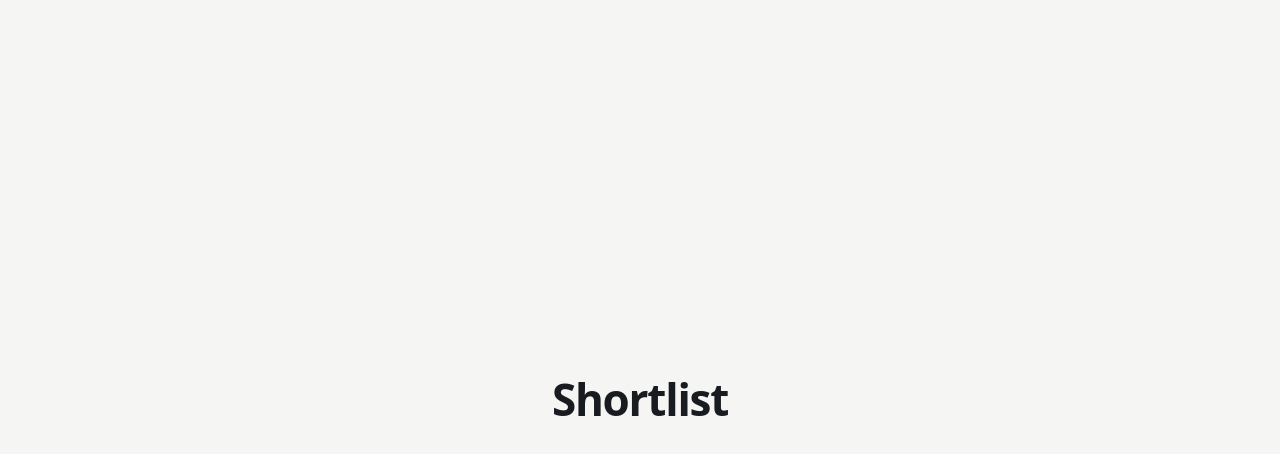
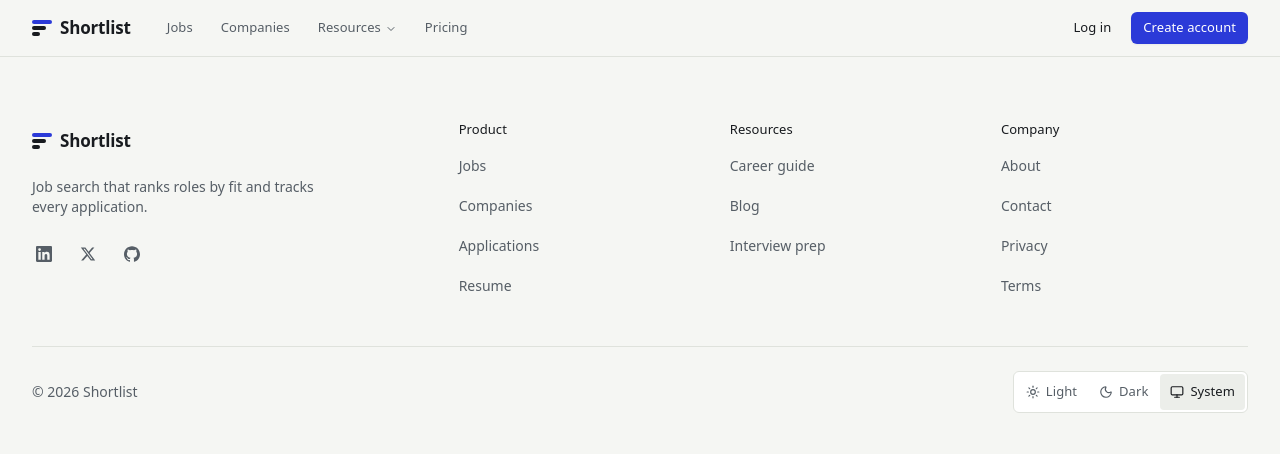
Before and after one commit to swadesh-231/JobPortal, a React (Vite) app: page / in a window 1280 px wide. Shown: the top 454 px of the page. Built offline with nearby package versions, Linux system fonts and the light colour scheme.

Commit message:
Compose page shell with skip link, tooltips and toaster

```diff
--- a/src/App.tsx
+++ b/src/App.tsx
@@ -1,8 +1,13 @@
+import Page from '@/app/page'
+import { Toaster } from '@/components/ui/sonner'
+import { TooltipProvider } from '@/components/ui/tooltip'
+
 function App() {
   return (
-    <main id="main" className="flex min-h-svh flex-col items-center justify-center gap-4">
-      <h1 className="text-h1 font-stretch-semi-condensed">Shortlist</h1>
-    </main>
+    <TooltipProvider>
+      <Page />
+      <Toaster position="bottom-center" />
+    </TooltipProvider>
   )
 }
 
--- /dev/null
+++ b/src/app/page.tsx
@@ -0,0 +1,19 @@
+import { Footer } from "@/components/layout/Footer"
+import { Navbar } from "@/components/layout/Navbar"
+
+/** Composes sections only. */
+export default function Page() {
+  return (
+    <>
+      <a
+        href="#main"
+        className="sr-only z-50 rounded-md bg-card px-4 py-2 text-body-sm font-medium shadow-elevated outline-none focus:not-sr-only focus:fixed focus:top-2 focus:left-2 focus:ring-2 focus:ring-ring"
+      >
+        Skip to content
+      </a>
+      <Navbar />
+      <main id="main" tabIndex={-1} className="outline-none"></main>
+      <Footer />
+    </>
+  )
+}
```
